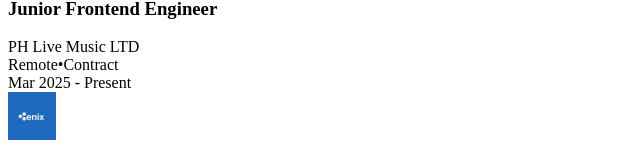
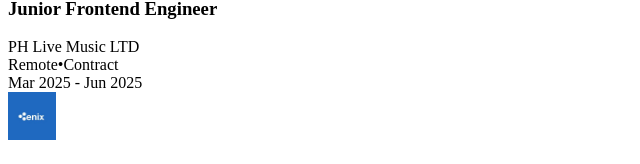
Before and after one commit to 2oofine/win-portfolio, a Next.js app: page /home/sections/hero/ExperienceTimeline in a window 1280 px wide. Shown: the part 135-299 px from the top of the page, without its empty margins (0-640 px from the left). Built offline with nearby package versions, Linux system fonts and the light colour scheme.

Commit message:
change job experience date

```diff
--- a/src/constants/profile.ts
+++ b/src/constants/profile.ts
@@ -253,7 +253,7 @@ export const profileDetails: ProfileDetails = {
         { name: "flowbite-react/ui" },
       ],
       startDate: new Date("03-17-2025"),
-      endDate: "Present",
+      endDate: new Date("06-11-2025"),
       companyLogo: "/companies/plm_logo.jpg",
     },
     {
```
